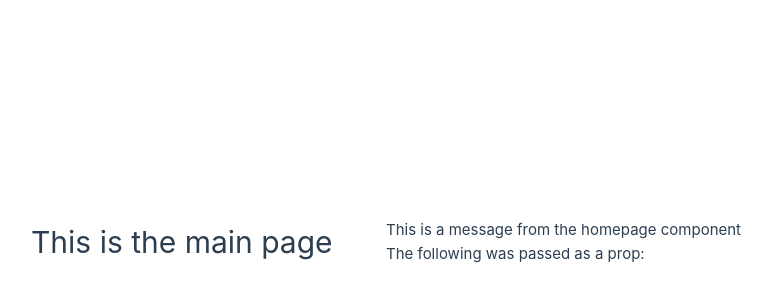
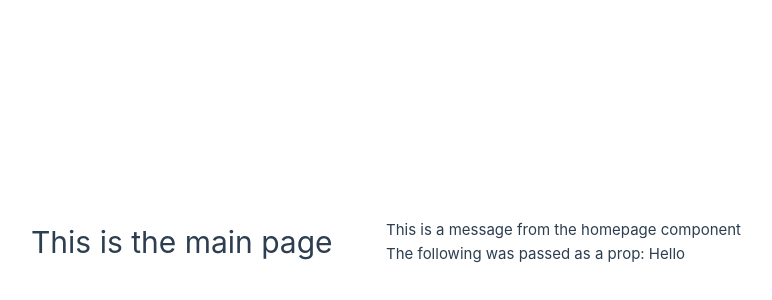
Before and after one commit to shariff-b/family-tree, a Vue app: page / in a window 1280 px wide. Shown: the part 158-458 px from the top of the page, without its empty margins (254-1026 px from the left). Built offline with nearby package versions, Linux system fonts and the light colour scheme.

Commit message:
feat: pass prop to HomeView page

```diff
--- a/src/views/HomeView.vue
+++ b/src/views/HomeView.vue
@@ -6,6 +6,6 @@ import HomePage from '@/components/HomePage.vue';
 
 <template>
   <main>
-    <HomePage />
+    <HomePage display-string="Hello" />
   </main>
 </template>
```
